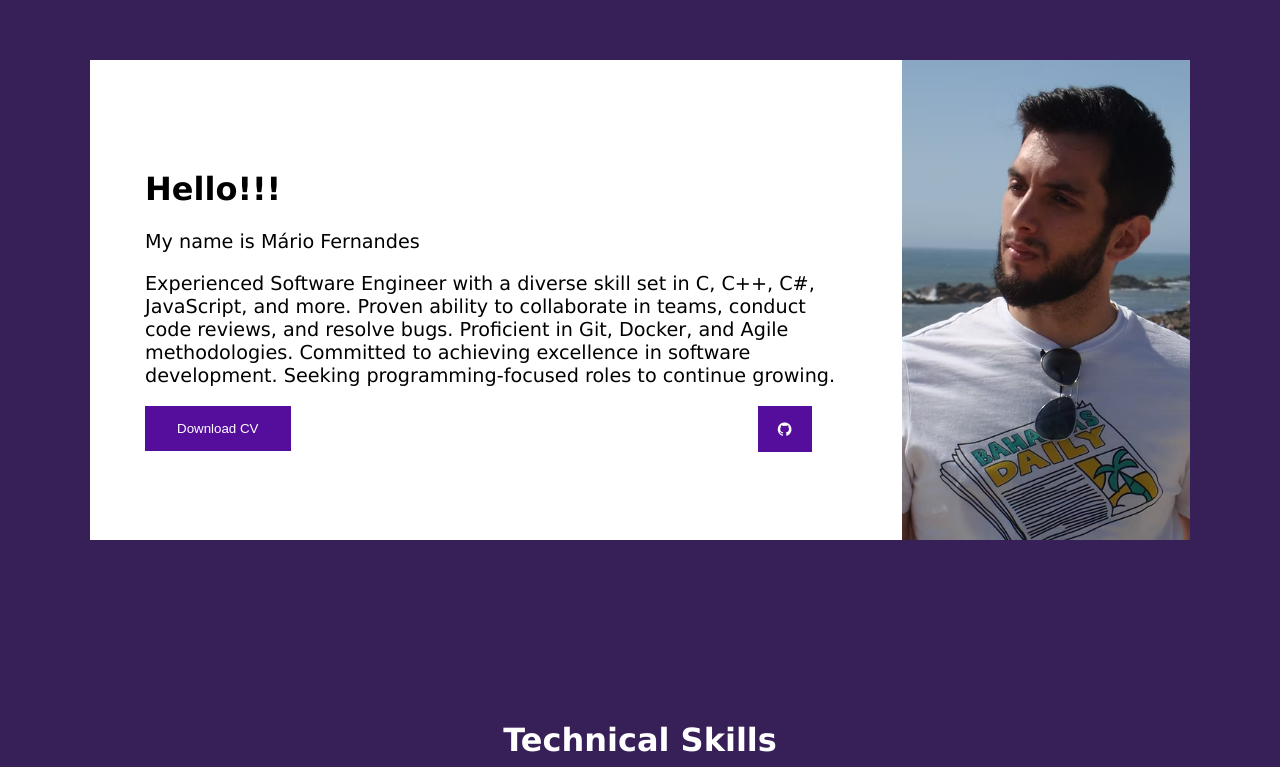
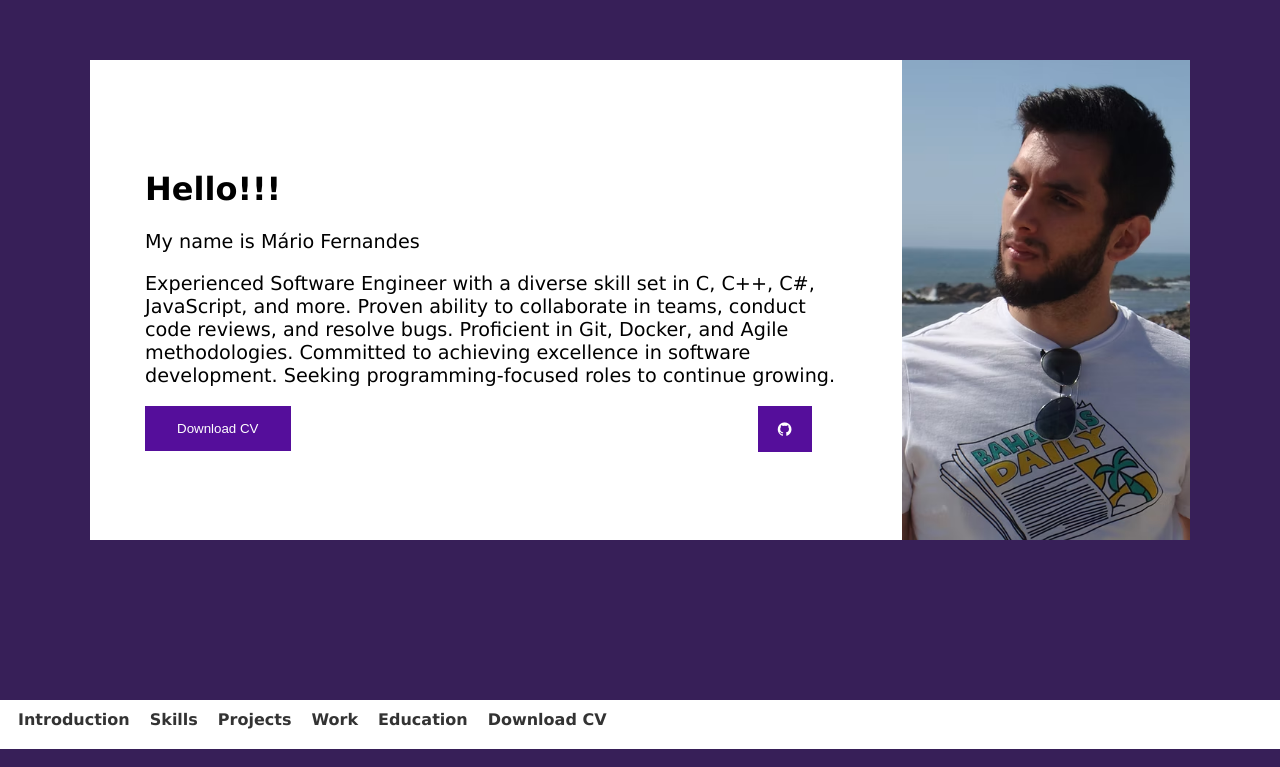
Before and after one commit to rafaeu9/Portfolio, a plain HTML site: page index.html in a window 1280 px wide. Shown: the part 108-875 px from the top of the page. Drawn offline with Linux system fonts and the light colour scheme; no server answers.

Commit message:
Fix exit button and veil

```diff
--- a/css/container.css
+++ b/css/container.css
@@ -32,9 +32,10 @@ p {
 
 /* Style for the exit button */
 .exit-button {
-    position: fixed;
+    width: 99%;
+    text-align: right;
+    position: sticky;
     top: 0px;
-    right: 10px;
     background-color: transparent;
     border: none;
     color: violet;
--- a/css/main.css
+++ b/css/main.css
@@ -5,6 +5,8 @@ body {
   background-color: #371f58 ;
   color: white;
   font-family: Verdana, sans-serif;
+  scroll-behavior: smooth; /* Smooth scroll on click */
+  overflow-x: hidden;
 }
 
 h1 {
@@ -21,6 +23,33 @@ p {
   justify-content: center;
   margin: 0 auto;  /* Centers it horizontally */
   width: 100%;  /* Ensures it doesn’t shrink too much */
+}
+
+.fixed-menu {
+  position: sticky;
+  top: 0; /* Sticks when it hits the top */
+  display: flex;
+  flex-direction: row;
+  width: 100%;
+  top: 0px;
+  left: 0px;
+  background: white;
+  padding: 10px;
+  z-index: 1000;
+}
+
+.fixed-menu a {
+  display: block;
+  margin-bottom: 10px;
+  color: #333;
+  text-decoration: none;
+  padding-inline: 10px;
+  font-weight: bold;
+  transition: color 0.3s ease;
+}
+
+.fixed-menu a:hover {
+  color: #1d4ed8; /* Blue on hover */
 }
 
 .introduction {
--- a/index.html
+++ b/index.html
@@ -11,8 +11,8 @@
     <title>Home | Mario Fernandes</title>
 </head>
 <body>
-    <div class="content">
-        <div class="introduction">
+    <div id="content" class="content">
+        <div id="introduction" class="introduction">
             <div class="introduction-text">
                 <h1>Hello!!!</h1>
                 <p>My name is Mário Fernandes</p>
@@ -39,7 +39,16 @@
             <img src="images/profile_picture.jpg" alt="Profile picture">
             </div>
         </div>
-        <h1>Technical Skills</h1>
+        <!-- Fixed Menu -->
+        <nav class="fixed-menu">
+            <a href="#content" onclick="scrollWithOffset('content', 0); return false;">Introduction</a>
+            <a href="#skills" onclick="scrollWithOffset('skills', 100); return false;">Skills</a>
+            <a href="#best-projects" onclick="scrollWithOffset('best-projects', 100); return false;">Projects</a>
+            <a href="#work" onclick="scrollWithOffset('work', 100); return false;">Work</a>
+            <a href="#education" onclick="scrollWithOffset('work', 0); return false;">Education</a>
+            <a href="files/Mario-Fernandes-CV.pdf" download style="text-decoration: none;">Download CV</a>
+        </nav>
+        <h1 id="skills">Technical Skills</h1>
         <div class="skills">
             <div class="skills-Technical ">
                 <!-- C -->
@@ -93,12 +102,12 @@
             </div>
         </div>
 
-    <h1>Best Projects</h1>
+    <h1 id="best-projects">Best Projects</h1>
     <div class="best-projects-container"></div>
-    <h1>Projects</h1>
+    <h1 id="projects">Projects</h1>
     <div class="projects-container"></div>
 
-    <div class="about-me" style="padding-block: 20px;">
+    <div id="about-me" class="about-me" style="padding-block: 20px;">
         <h1>About Me.</h1>
         <p>
             My interest is in the creation of tools and helping my fellow teammates improve create new
@@ -117,7 +126,7 @@
         </a>
     </div>
 
-    <div class="work">
+    <div id="work" class="work">
         <h1>Work</h1>
         <p><b>Bridgeworks Ltd</b></p>
         <p>Graduate Software Engineer | Dec 2022 - Current</p>
@@ -135,7 +144,7 @@
         and delivery of software iterations.
         </p>
     </div>
-    <div class="education">
+    <div id="education" class="education">
         <h1>Education</h1>
         <p><b>Solent University</b></p>
         <p>BSc (Hons) Computer Games (Software Development) | 2018-2021</p>
--- a/js/main.js
+++ b/js/main.js
@@ -46,6 +46,7 @@ function createContainer(file){
         container = document.createElement("div");
 
     veil.id = "veil";
+    veil.onclick = function() {exitConainer()};
     $(body).append(veil);
 
     veil.style.display = 'block'; // Show the veil
@@ -77,3 +78,10 @@ function exitConainer() {
 function scrollGallery(amount) {
     document.getElementById('container').shadowRoot.getElementById('imageGallery').scrollBy({ left: amount, behavior: 'smooth' });
 }
+
+function scrollWithOffset(id, offset) {
+    const element = document.getElementById(id);
+    const yOffset = -offset; // move 50px above the element
+    const y = element.getBoundingClientRect().top + window.scrollY + yOffset;
+    window.scrollTo({ top: y, behavior: 'smooth' });
+  }
```
